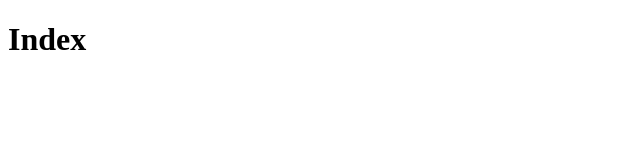
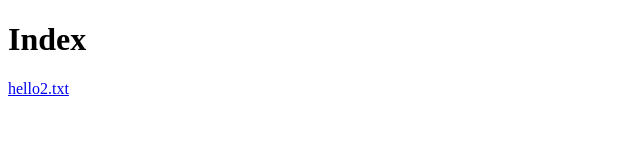
Before and after one commit to mjpritchard/cors-test, a plain HTML site: page index.html in a window 1280 px wide. Shown: the full height of the page, 0-640 px from the left. Drawn offline with Linux system fonts and the light colour scheme.

Commit message:
added link

```diff
--- a/index.html
+++ b/index.html
@@ -8,5 +8,10 @@
   </head>
   <body>
     <h1>Index</h1>
+
+    <p>
+    <a href="https://cedadev-o.s3-ext.jc.rl.ac.uk/mpritcha-public/hello2.txt">hello2.txt</a>
+
+    </p>
   </body>
 </html>
```
